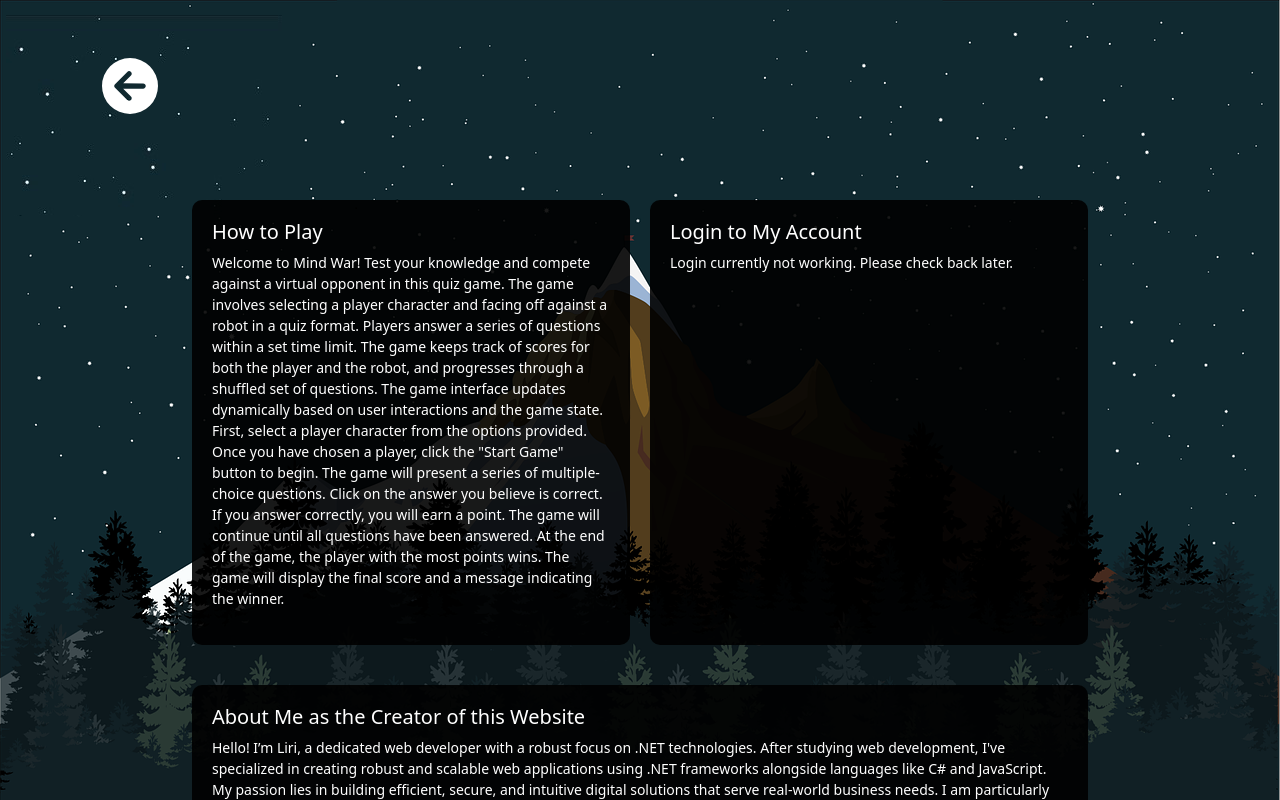
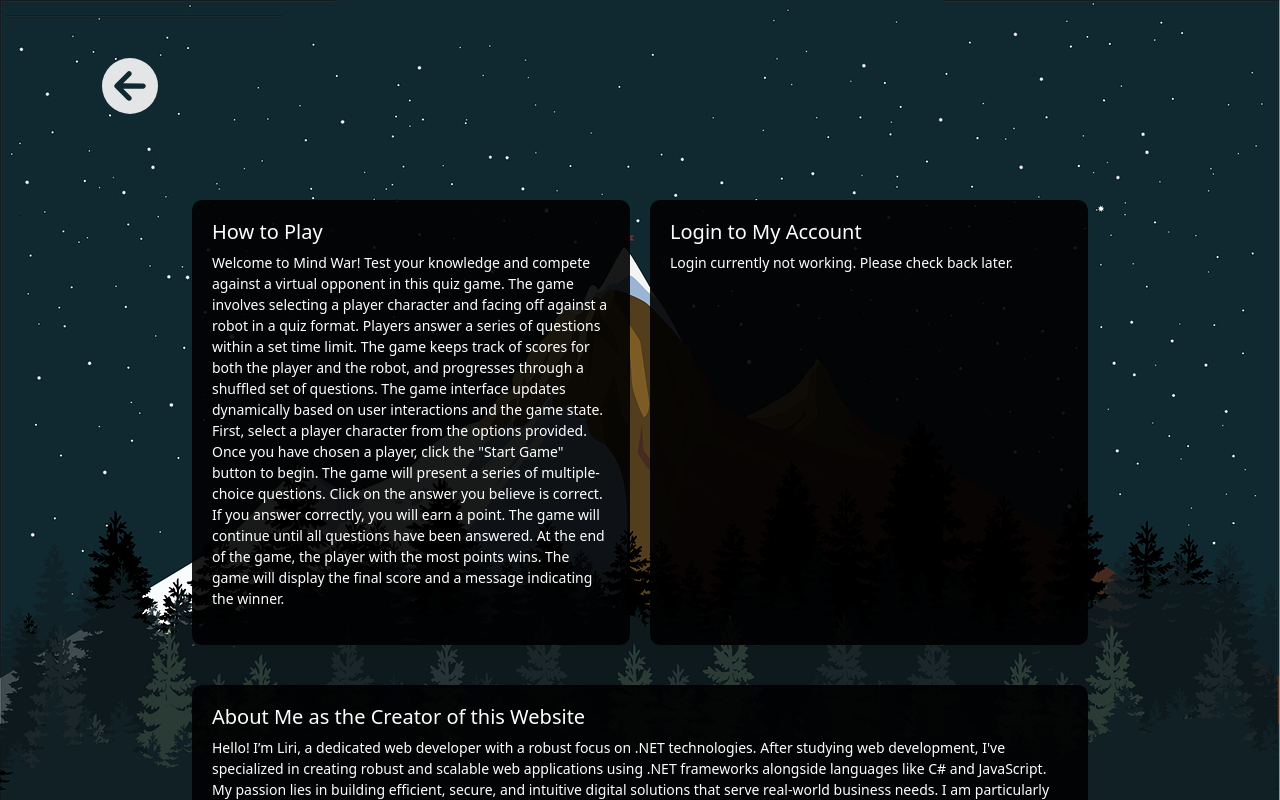
Before and after one commit to Lirijes/mindwar, a Nuxt app: page /info in a window 1280 px wide. Shown: the top 800 px of the page. Built offline with nearby package versions, Linux system fonts and the light colour scheme.

Commit message:
colors changed

```diff
--- a/pages/index.vue
+++ b/pages/index.vue
@@ -126,7 +126,7 @@ const resetGame = () => {
     position: absolute;
     top: 8.5%;
     right: 12%;
-    color: white;
+    color: $color-light-grey;
     font-size: 38px;
     &:hover {
       transform: scale(0.9);
--- a/pages/info.vue
+++ b/pages/info.vue
@@ -51,6 +51,8 @@
 </template>
 
 <style scoped lang="scss">
+@import "../assets/css/main.scss";
+
 .info {
   position: relative;
   min-height: 100vh;
@@ -71,7 +73,7 @@
     position: absolute;
     top: 2%;
     left: 8%;
-    color: white;
+    color: $color-light-grey;
     font-size: 48px;
     &:hover {
       transform: scale(0.9);
```
